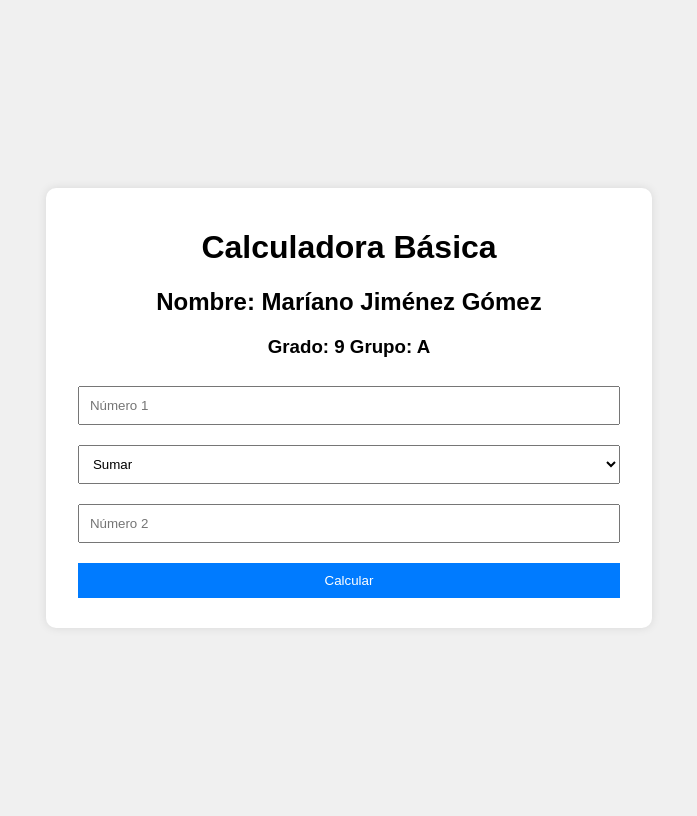
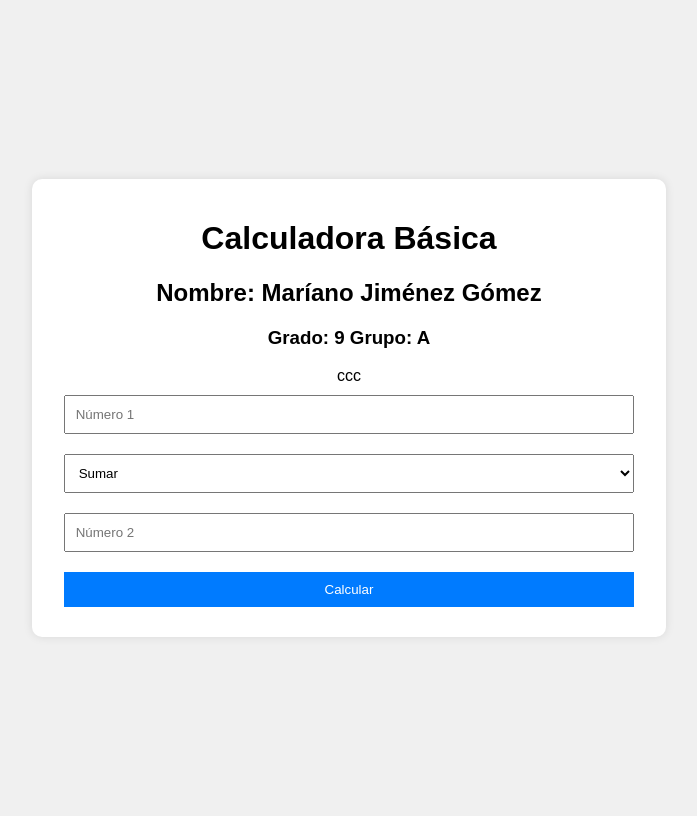
Before and after one commit to marianojimenezgomez/Operaciones, a PHP site: page / in a window 1280 px wide. Shown: the whole page, without its empty margins (291-988 px from the left). Run offline with PHP 8.4, Linux system fonts and the light colour scheme.

Commit message:
Un nuevo agregado

```diff
--- a/index.php
+++ b/index.php
@@ -11,7 +11,7 @@
         <h1>Calculadora Básica</h1>
         <h2>Nombre: Maríano Jiménez Gómez</h2>
         <h3>Grado: 9 Grupo: A</h3>
-        <form method="post" action="">
+        <form method="post" action="">ccc
             <input type="number" name="num1" required placeholder="Número 1">
             <select name="operation" required>
                 <option value="add">Sumar</option>
```
